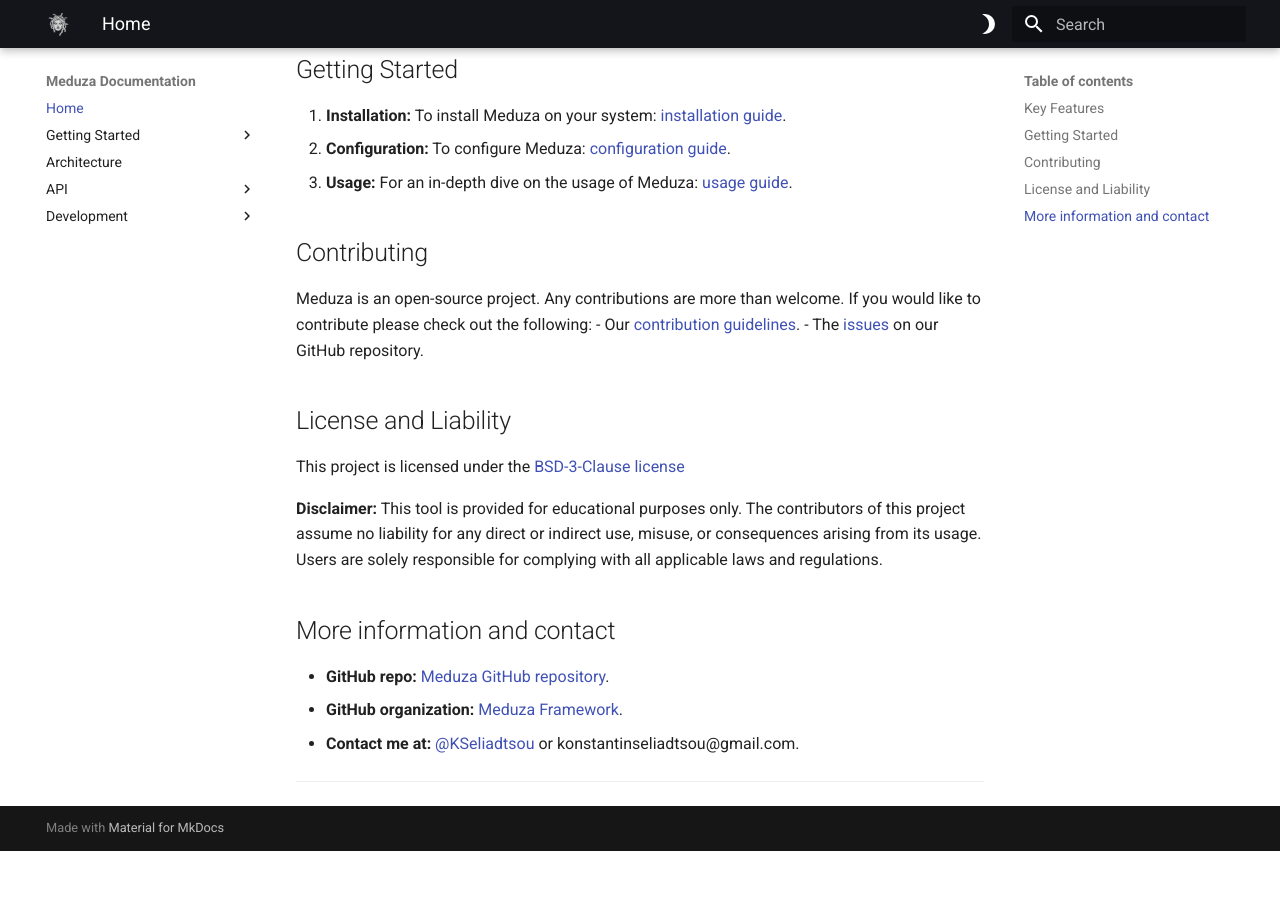
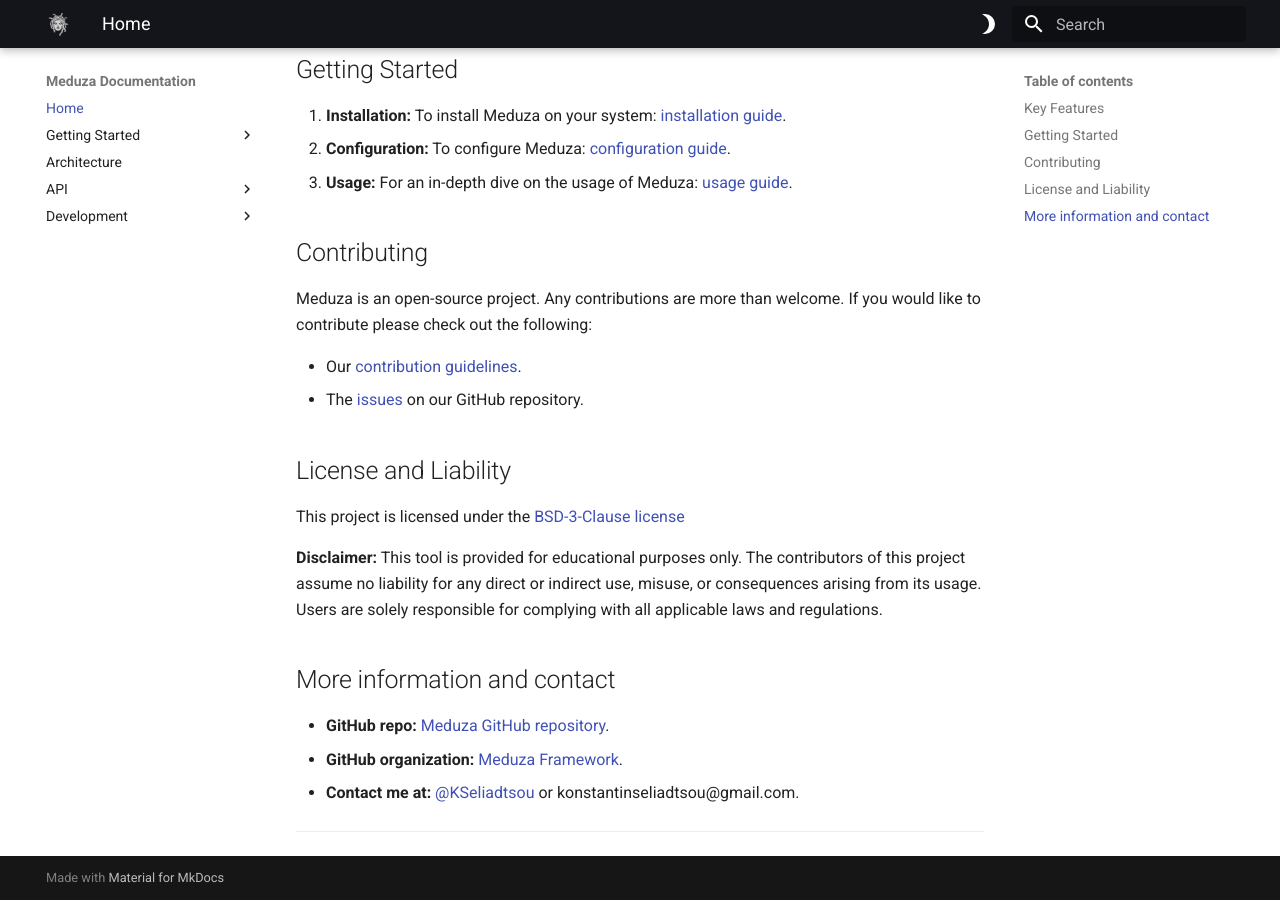
Before and after one commit to Meduza-Framework/meduza-documentation, an MkDocs documentation site: the page built from docs/index.md, in a window 1280 px wide and 900 px high, scrolled down 1393 px. Built offline with MkDocs 1.6.1 and Material for MkDocs 9.7.7, drawn with Linux system fonts in a browser that asks for light colours; before the commit the page ends 2244 px from its top, so only the background shows below that.

```diff
--- a/docs/index.md
+++ b/docs/index.md
@@ -26,6 +26,7 @@ To get started with Meduza, follow these steps:
 
 ## Contributing
 Meduza is an open-source project. Any contributions are more than welcome. If you would like to contribute please check out the following:
+
 - Our [contribution guidelines](contributing.md).
 - The [issues](https://github.com/ksel172/Meduza/issues) on our GitHub repository.
 
--- a/mkdocs.yml
+++ b/mkdocs.yml
@@ -3,8 +3,8 @@ site_name: Meduza Documentation
 nav:
     - Home: index.md
     - Getting Started:
-        - Installation: installation.md
-        - Configuration: configuration.md
+        - Installation and Configuration: installation-and-config.md
+        - Environment: environment.md
         - Usage: usage.md
     - Architecture: architecture.md
     - API:
@@ -14,10 +14,17 @@ nav:
     - Development:
         - Listener Development: listener-development.md
         - Agent Development: agent-development.md
+
 theme:
     favicon: 'img/favicon.ico'
     logo: 'img/logo.png'
     name: material
+    features:
+        - content.code.annotate
+        - content.code.copy
+    icon:
+        copy: fontawesome/regular/copy
+        check: fontawesome/regular/check
     palette:
         - media: "(prefers-color-scheme: light)"
           primary: 'black'
@@ -33,5 +40,12 @@ theme:
             icon: material/brightness-7
             name: Switch to light mode
 
-extra:
-    favicon: 'img/favicon.ico'
+markdown_extensions:
+  - codehilite
+  - pymdownx.superfences
+  - pymdownx.inlinehilite
+  - pymdownx.snippets
+  - pymdownx.tabbed
+  - pymdownx.tasklist
+  - pymdownx.tilde
+  - pymdownx.highlight
--- a/requirements.txt
+++ b/requirements.txt
@@ -1,2 +1,3 @@
 mkdocs
 mkdocs-material
+mkdocs-material-extensions
```
Also changed, not shown: docs/environment.md (added, +118 -0 lines), docs/installation-and-config.md (added, +22 -0 lines), docs/configuration.md (deleted), docs/installation.md (deleted).
